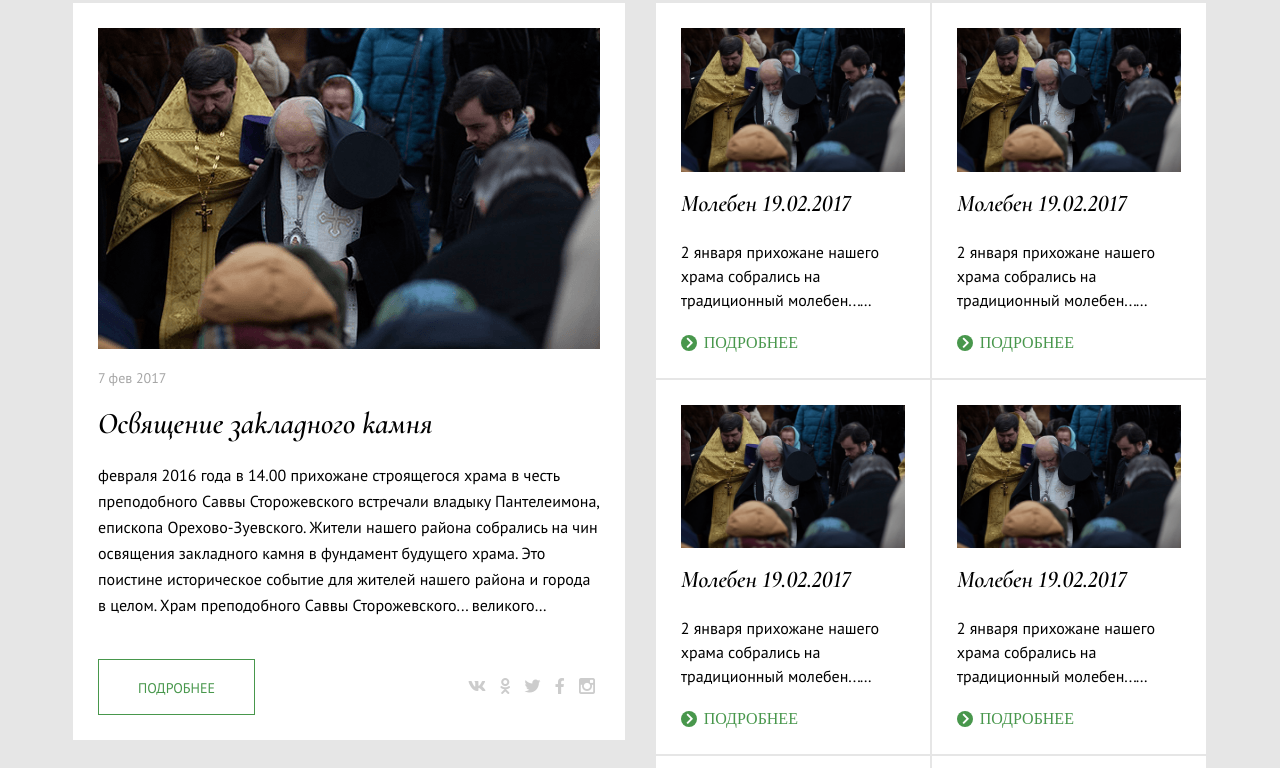
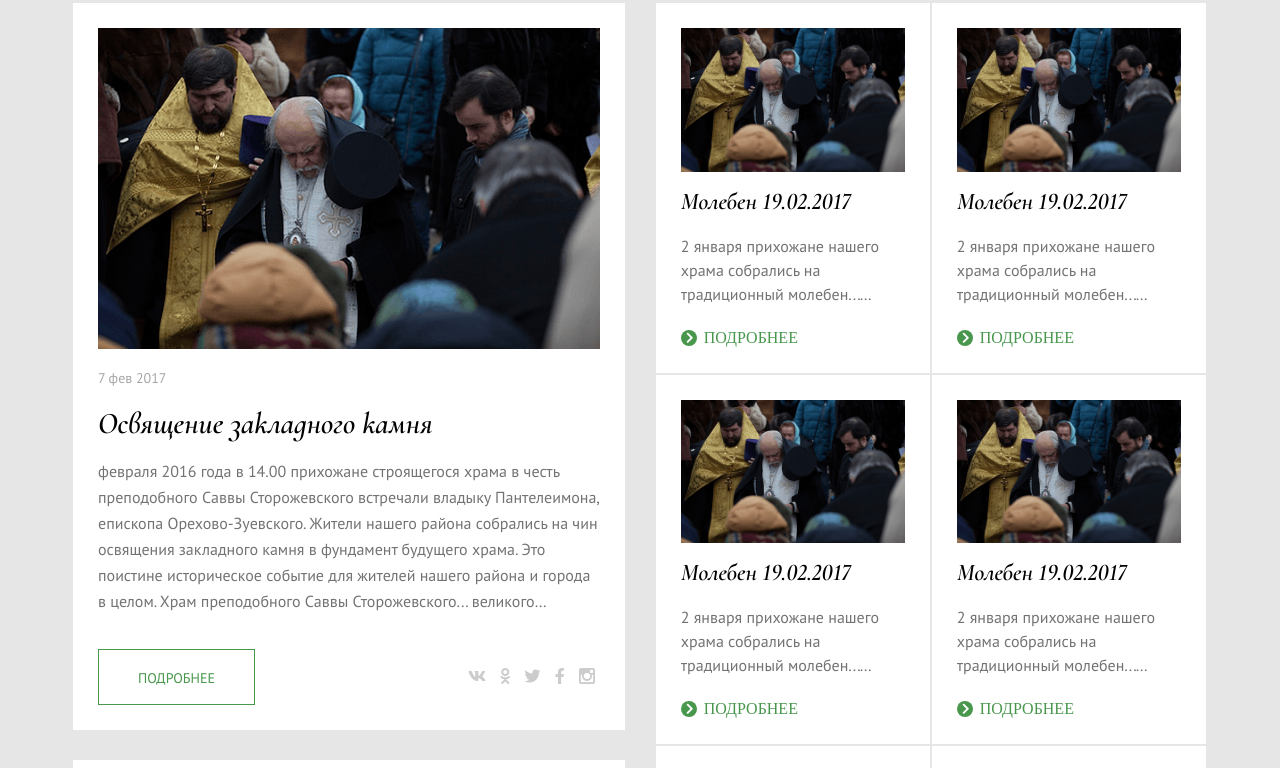
Before and after one commit to Ins-4/test-project, a plain HTML site: page index.html in a window 1280 px wide. Shown: the part 820-1588 px from the top of the page. Drawn offline with Linux system fonts and the light colour scheme; files whose address does not match are found by name; a web font is replaced by a local one.

Commit message:
Fixing font issues

```diff
--- a/css/style.css
+++ b/css/style.css
@@ -262,6 +262,9 @@ main {
     flex-wrap: nowrap;
     justify-content: space-between;
 }
+.news p{
+    color: #737373;
+}
 
 .news .big-news{
     /* display: flex;
@@ -292,7 +295,7 @@ main {
 }
 .news .big-news .big-news-item h3{
     font-size: 30px;
-    padding-bottom: 20px;
+    padding-bottom: 16px;
 }
 .news .big-news .big-news-item p{
     overflow: hidden;
@@ -339,8 +342,6 @@ main {
 }
 
 
-
-
 .news .small-news{
     display: flex;
     flex-wrap: wrap;
@@ -357,7 +358,7 @@ main {
 }
 .news .small-news .small-news-item h3{
     font-size: 24px;
-    padding: 17px 0 22px;
+    padding: 15px 0 18px;
 }
 
 .news .small-news .small-news-item p{
@@ -370,7 +371,7 @@ main {
     line-height: 24px;
 }
 .news .small-news .small-news-item button{
-    margin-top: 17px;
+    margin-top: 18px;
     font-size: 16px;
     line-height: 24px;
     color: #48974c;
```
